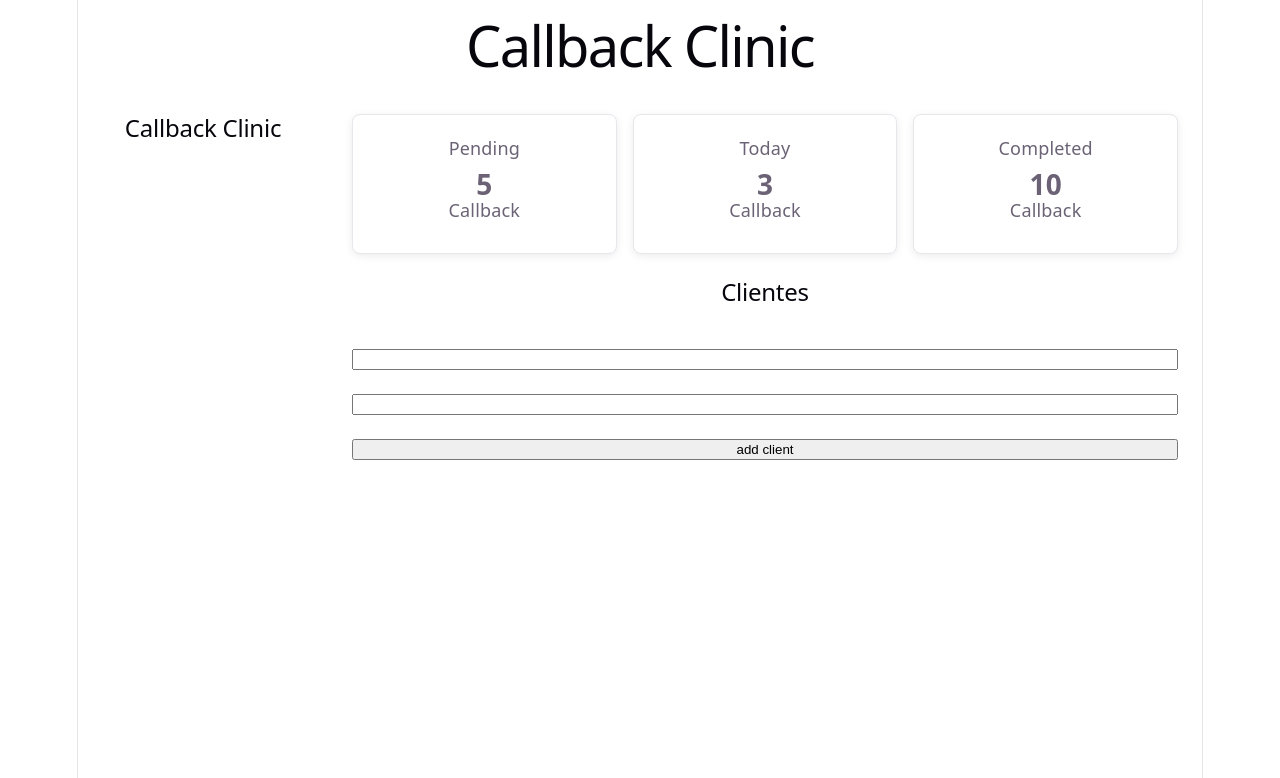
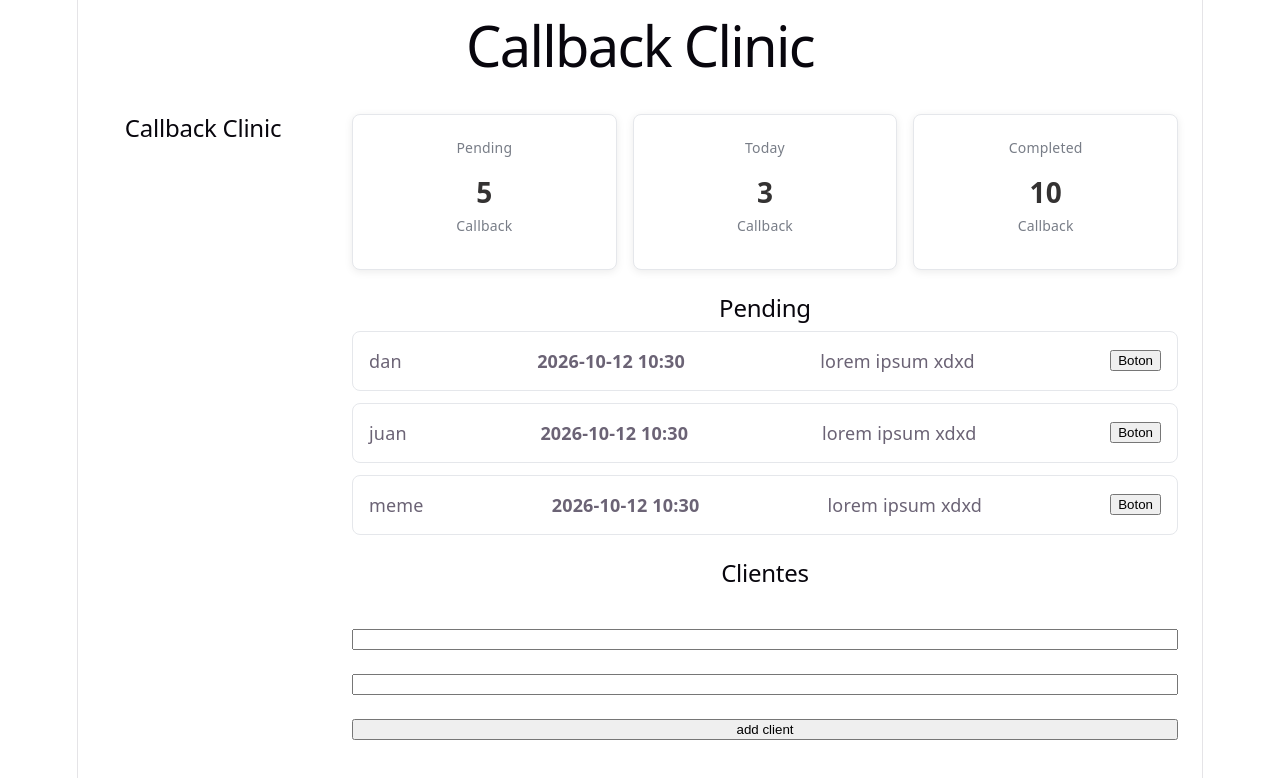
Before and after one commit to dnlgb/Reminder-Clinic, a React (Vite) app: page / in a window 1280 px wide. Shown: the top 778 px of the page. Built offline with nearby package versions, Linux system fonts and the light colour scheme.

Commit message:
feat: render pending callbacks dinamicos

```diff
--- a/src/App.css
+++ b/src/App.css
@@ -65,6 +65,9 @@
   background: #ffffff;
   border-radius: 8px;
   padding: 20px;
+  display: flex;
+  flex-direction: column;
+  gap: 8px;
   border: 1px solid #e5e7eb;
   box-shadow: 0 2px 8px rgba(0, 0, 0, 0.08);
 }
@@ -74,7 +77,27 @@
 }
 .stat-card span{
   margin-bottom: 10px;
+  font-size: 14px;
+  color: #787d87;
 }
 .stat-card strong{
   font-size: 28px;
+  font-weight: 900;
+  color: #343232;
 }
+
+.callback-list{
+  display: flex;
+  flex-direction: column;
+  gap: 12px;
+}
+.callback-dataR{
+  display: flex;
+  flex-direction: row;
+  align-items: center;
+
+  justify-content: space-between;
+  padding: 16px;
+  border: 1px solid #e5e7eb;
+  border-radius: 8px;
+}
--- a/src/MainLayout.tsx
+++ b/src/MainLayout.tsx
@@ -2,7 +2,7 @@ import Sidebar from "./Sidebar";
 import ClientList from "./ClientList";
 import ClientForm from "./ClientForm";
 import DashboardSummary from "./DashboardSummary";
-
+import PendingCallbacks from "./PendingCallbacks";
 function MainLayout(
     {clients, deleteClient, addClient}:
     {clients:{
@@ -19,6 +19,7 @@ return(
         <Sidebar/>
         <main className="main-content">
             <DashboardSummary/>
+            <PendingCallbacks/>
             <ClientList clients = {clients}
                 onDeleteClient={deleteClient}/>
             <ClientForm onAddClient={addClient}/>
--- /dev/null
+++ b/src/PendingCallbacks.tsx
@@ -0,0 +1,30 @@
+
+function PendingCallbacks() {
+    const callbacks = [
+        {
+            id: 1, patient: "dan", date: "2026-10-12 10:30", reason: "lorem ipsum xdxd"
+        },
+        {
+            id: 2, patient: "juan", date: "2026-10-12 10:30", reason: "lorem ipsum xdxd"
+        },
+        {
+            id: 3, patient: "meme", date: "2026-10-12 10:30", reason: "lorem ipsum xdxd"
+        }
+    ]
+    return(
+        <section>
+            <h2>Pending</h2>
+            <div className="callback-list">
+                {callbacks.map((callback) => (
+                <div className="callback-dataR" key={callback.id}>
+
+                    <span>{callback.patient}</span>
+                    <strong>{callback.date}</strong>
+                    <span>{callback.reason}</span>
+                    <button type="button">Boton</button>
+                </div>
+                ))}
+            </div>
+        </section>
+    )
+}export default PendingCallbacks;
```
